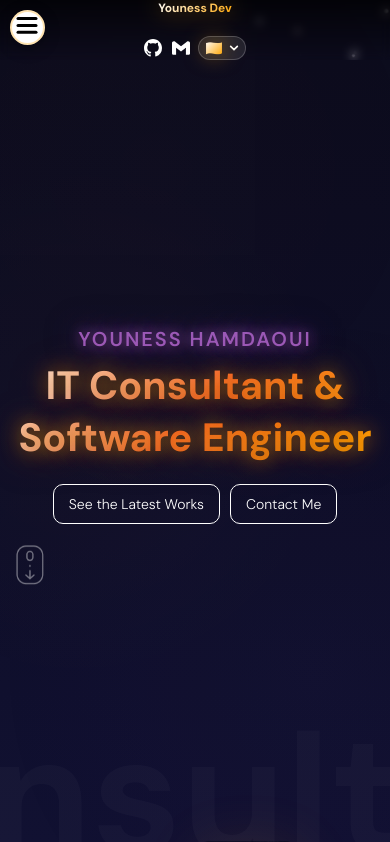
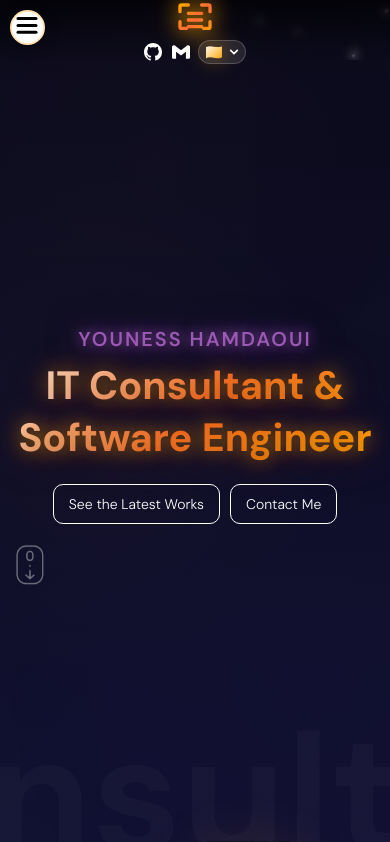
Before and after one commit to SCOTTGeek-dev/animated-portfolio-starter, a React (Vite) app: page / in a window 390 px wide. Shown: the top 842 px of the page. Built offline with nearby package versions, Linux system fonts and the light colour scheme.

Commit message:
feat: enhance navbar styles for improved UI and responsiveness

```diff
--- a/src/App.jsx
+++ b/src/App.jsx
@@ -31,6 +31,9 @@ const App = () => {
     <section id="Contact">
       <Contact />
     </section>
+    <footer className="footer">
+      <p>&copy; {new Date().getFullYear()} Youness Hamdaoui. All rights reserved.</p>
+    </footer>
   </div>;
 };
 
--- a/src/app.scss
+++ b/src/app.scss
@@ -150,6 +150,50 @@ section:not(.portfolio section) {
    padding-top: 0 !important;
 }
 
+/* Footer */
+.footer {
+    background: linear-gradient(180deg, #111132, #0c0c1d);
+    padding: clamp(30px, 4vh, 40px) clamp(20px, 5vw, 40px);
+    text-align: center;
+    border-top: 2px solid rgba(255, 165, 0, 0.3);
+    position: relative;
+    z-index: 1000;
+    width: 100%;
+    box-shadow: 0 -5px 20px rgba(255, 165, 0, 0.1);
+
+    p {
+        color: rgba(255, 255, 255, 0.8);
+        font-size: clamp(13px, 1.5vw, 15px);
+        letter-spacing: 1px;
+        margin: 0;
+        font-weight: 400;
+
+        &::before {
+            content: '';
+            display: block;
+            width: 60px;
+            height: 3px;
+            background: linear-gradient(90deg, transparent, orange, transparent);
+            margin: 0 auto 20px;
+            animation: lineGlow 2s ease-in-out infinite;
+            border-radius: 2px;
+        }
+
+        @keyframes lineGlow {
+            0%, 100% {
+                opacity: 0.5;
+                transform: scaleX(1);
+                box-shadow: 0 0 5px rgba(255, 165, 0, 0.3);
+            }
+            50% {
+                opacity: 1;
+                transform: scaleX(1.3);
+                box-shadow: 0 0 15px rgba(255, 165, 0, 0.6);
+            }
+        }
+    }
+}
+
 .course{
     height: 100vh;
     display: flex;
--- a/src/components/navbar/Navbar.jsx
+++ b/src/components/navbar/Navbar.jsx
@@ -22,8 +22,19 @@ const Navbar = () => {
          initial={{opacity:0, scale:0.5}}
           animate={{opacity:1, scale:1}}
            transition={{duration:0.5}}
+           className="logoContainer"
            >
-            {t.name}
+            <svg width="40" height="40" viewBox="0 0 24 24" fill="none" xmlns="http://www.w3.org/2000/svg">
+              <path d="M8 3H4a1 1 0 0 0-1 1v3M3 13v3a1 1 0 0 0 1 1h3M16 3h4a1 1 0 0 1 1 1v3M21 13v3a1 1 0 0 1-1 1h-3M8 8h8M8 12h8M8 16h8"
+                stroke="url(#gradient)" strokeWidth="2" strokeLinecap="round" strokeLinejoin="round"/>
+              <defs>
+                <linearGradient id="gradient" x1="3" y1="3" x2="21" y2="21" gradientUnits="userSpaceOnUse">
+                  <stop offset="0%" stopColor="orange"/>
+                  <stop offset="50%" stopColor="#ff6b35"/>
+                  <stop offset="100%" stopColor="#ffa500"/>
+                </linearGradient>
+              </defs>
+            </svg>
             </motion.span>
         <div className="rightSection">
           <div className="social">
--- a/src/components/navbar/navbar.scss
+++ b/src/components/navbar/navbar.scss
@@ -20,6 +20,24 @@ backdrop-filter: blur(5px);
     display: flex;
     align-items: center;
     gap: 20px;
+}
+
+.logoContainer {
+    display: flex;
+    align-items: center;
+    justify-content: center;
+    cursor: pointer;
+
+    svg {
+        filter: drop-shadow(0 0 8px rgba(255, 165, 0, 0.5));
+        animation: logoGlow 3s ease-in-out infinite;
+        transition: all 0.3s ease;
+
+        &:hover {
+            filter: drop-shadow(0 0 15px rgba(255, 165, 0, 0.9));
+            transform: scale(1.1) rotate(5deg);
+        }
+    }
 }
 
 span{
```
